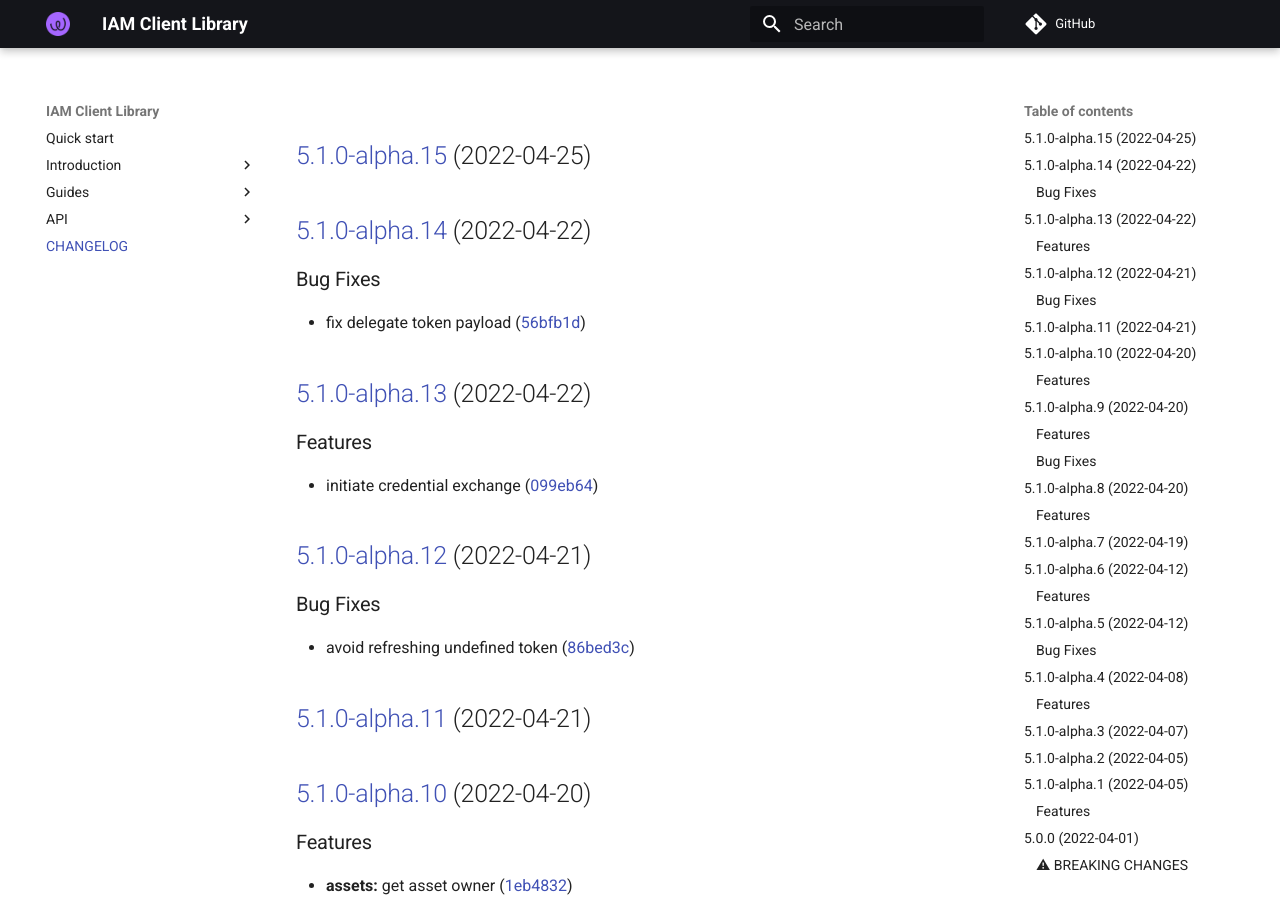
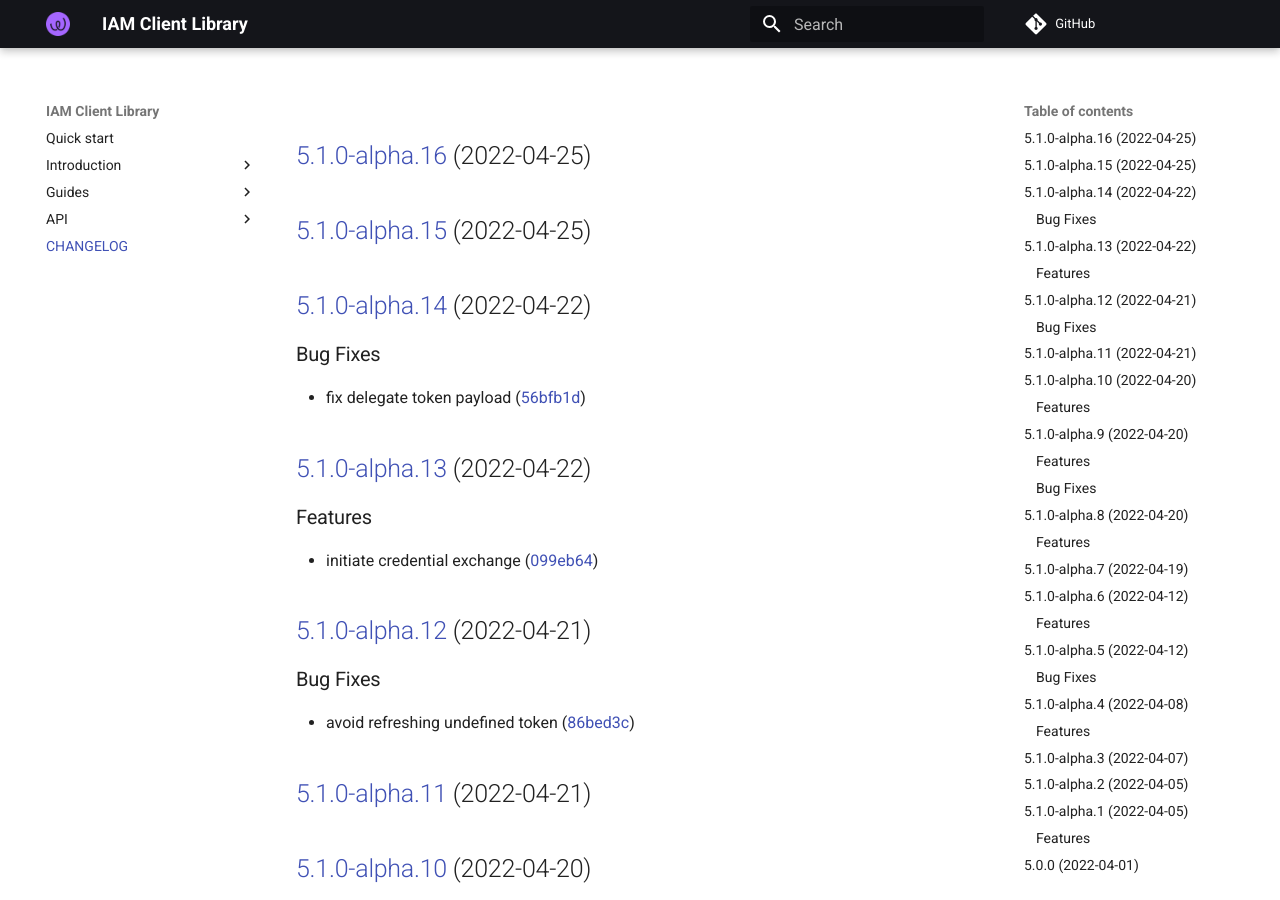
Before and after one commit to energywebfoundation/iam-client-lib, an MkDocs documentation site: the page built from docs/CHANGELOG.md, in a window 1280 px wide and 900 px high. Built offline with MkDocs 1.6.1 and Material for MkDocs 9.7.7, drawn with Linux system fonts in a browser that asks for light colours; comment, search, counter and statistics services are not loaded.

Commit message:
chore(release): 5.1.0-alpha.16 [skip ci]
## [5.1.0-alpha.16](https://github.com/energywebfoundation/iam-client-lib/compare/v5.1.0-alpha.15...v5.1.0-alpha.16) (2022-04-25)

```diff
--- a/docs/CHANGELOG.md
+++ b/docs/CHANGELOG.md
@@ -1,3 +1,5 @@
+## [5.1.0-alpha.16](https://github.com/energywebfoundation/iam-client-lib/compare/v5.1.0-alpha.15...v5.1.0-alpha.16) (2022-04-25)
+
 ## [5.1.0-alpha.15](https://github.com/energywebfoundation/iam-client-lib/compare/v5.1.0-alpha.14...v5.1.0-alpha.15) (2022-04-25)
 
 ## [5.1.0-alpha.14](https://github.com/energywebfoundation/iam-client-lib/compare/v5.1.0-alpha.13...v5.1.0-alpha.14) (2022-04-22)
--- a/package.json
+++ b/package.json
@@ -1,6 +1,6 @@
 {
   "name": "iam-client-lib",
-  "version": "5.1.0-alpha.15",
+  "version": "5.1.0-alpha.16",
   "description": "Library for Decentralized Identity and Access Management",
   "main": "dist/index.js",
   "module": "dist/index.esm.js",
```
